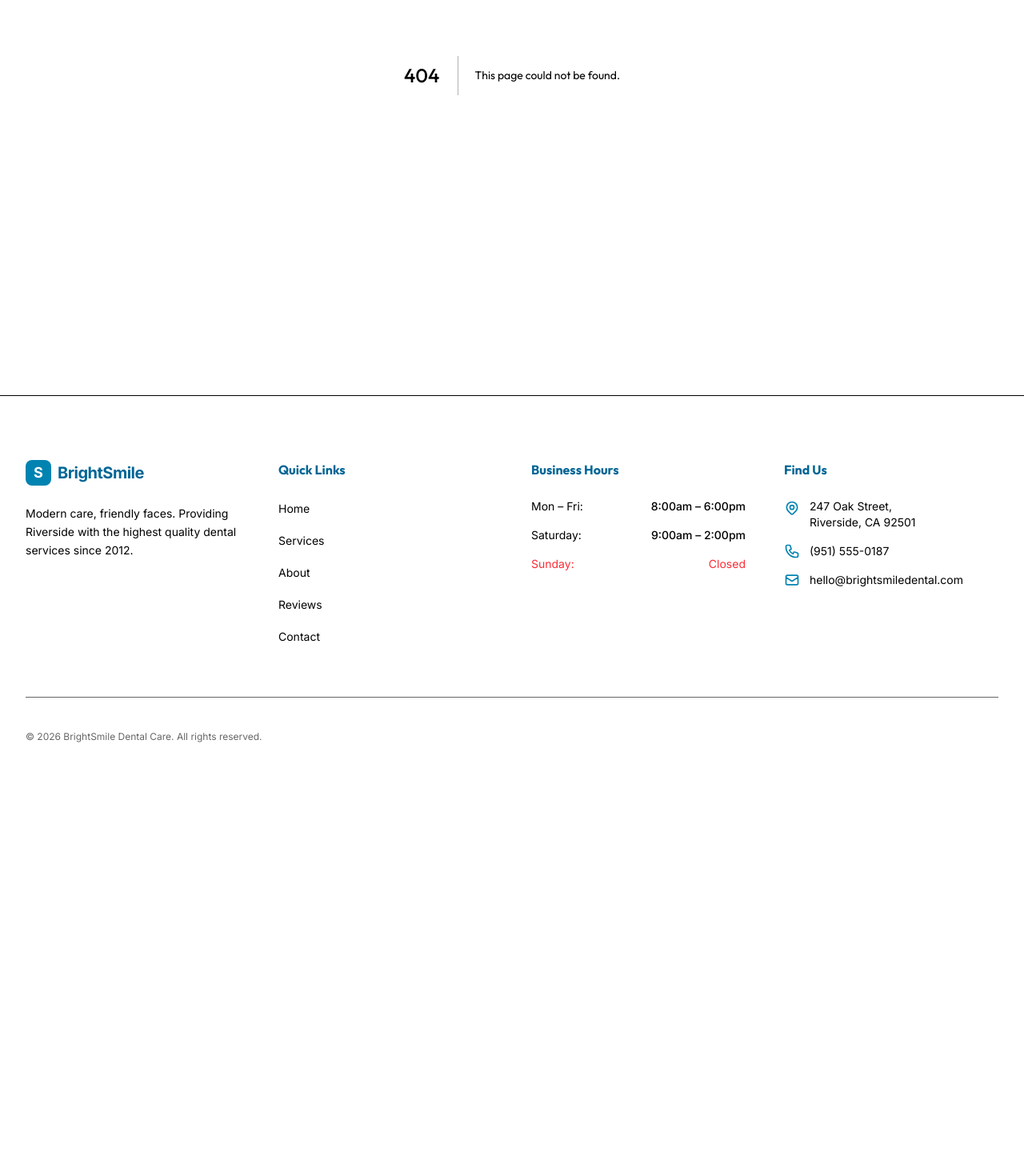
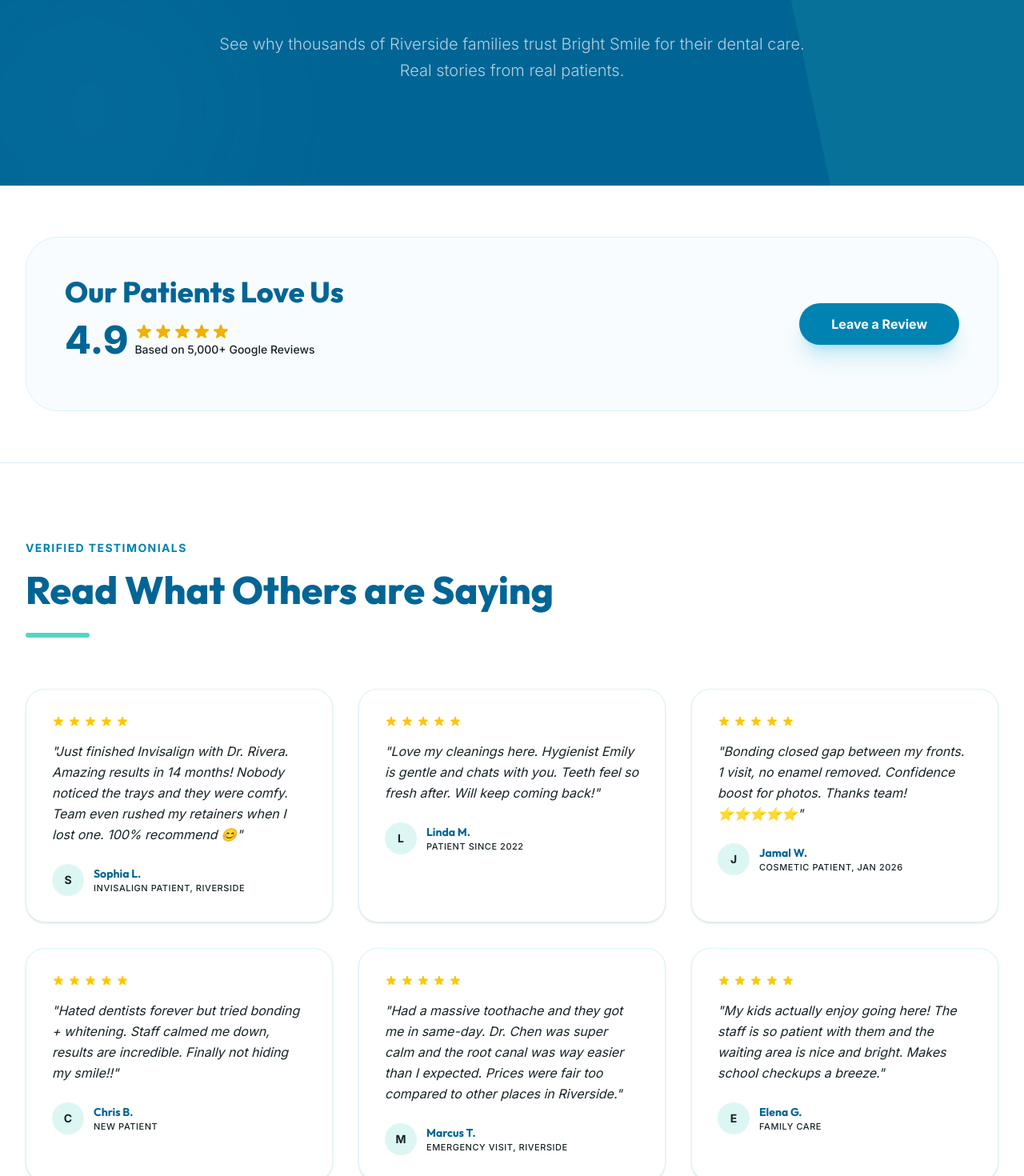
Before and after one commit to knezevickris/learning-projects, a Next.js app in the folder bright-smile-website/: page /reviews in a window 1280 px wide. Before the commit this address had no page. Shown: the part 306-1776 px from the top of the page at 80% size. Before the commit the page ends 1276 px from the top, so only its background shows below. Built offline with nearby package versions, Linux system fonts and the light colour scheme.

Commit message:
add: Patient Review page

```diff
--- /dev/null
+++ b/bright-smile-website/src/app/reviews/page.tsx
@@ -0,0 +1,146 @@
+import PageHeader from "@/components/ui/PageHeader";
+import SectionHeading from "@/components/ui/SectionHeading";
+import TestimonialCard from "@/components/ui/TestimonialCard";
+import Button from "@/components/ui/Button";
+
+const reviews = [
+  {
+    name: "Sophia L.",
+    role: "Invisalign Patient, Riverside",
+    content: "Just finished Invisalign with Dr. Rivera. Amazing results in 14 months! Nobody noticed the trays and they were comfy. Team even rushed my retainers when I lost one. 100% recommend 😊",
+  },
+  {
+    name: "Linda M.",
+    role: "Patient since 2022",
+    content: "Love my cleanings here. Hygienist Emily is gentle and chats with you. Teeth feel so fresh after. Will keep coming back!",
+  },
+  {
+    name: "Jamal W.",
+    role: "Cosmetic Patient, Jan 2026",
+    content: "Bonding closed gap between my fronts. 1 visit, no enamel removed. Confidence boost for photos. Thanks team! ⭐️⭐️⭐️⭐️⭐️",
+  },
+  {
+    name: "Chris B.",
+    role: "New Patient",
+    content: "Hated dentists forever but tried bonding + whitening. Staff calmed me down, results are incredible. Finally not hiding my smile!!",
+  },
+  {
+    name: "Marcus T.",
+    role: "Emergency Visit, Riverside",
+    content: "Had a massive toothache and they got me in same-day. Dr. Chen was super calm and the root canal was way easier than I expected. Prices were fair too compared to other places in Riverside.",
+  },
+  {
+    name: "Elena G.",
+    role: "Family Care",
+    content: "My kids actually enjoy going here! The staff is so patient with them and the waiting area is nice and bright. Makes school checkups a breeze.",
+  },
+  {
+    name: "David R.",
+    role: "Whitening Treatment",
+    content: "Started whitening treatment last week. Even after the first session I noticed a huge difference. Looking forward to the final results for my wedding!",
+  },
+  {
+    name: "Sarah Higgins",
+    role: "Veneers Patient",
+    content: "Got my porcelain veneers done here. I was nervous about the process but Dr. Chen explained everything perfectly. They look so natural, I couldn't be happier with how my face changed.",
+  },
+  {
+    name: "Kevin P.",
+    role: "Routine Checkup",
+    content: "Friendly faces every time I walk in. Professional, clean, and they stay on schedule. Never had to wait more than 5 minutes for my appointment.",
+  },
+  {
+    name: "Maria S.",
+    role: "Orthodontics",
+    content: "Traditional braces were a long journey but the team made it manageable. Now I'm finally showing off my straight teeth. Thanks Dr. Rivera!",
+  },
+];
+
+export default function ReviewsPage() {
+  return (
+    <main className="flex flex-col w-full">
+      <PageHeader
+        title="Patient Reviews"
+        subtitle="Success Stories"
+        description="See why thousands of Riverside families trust Bright Smile for their dental care. Real stories from real patients."
+      />
+
+      {/* Ratings Summary Section */}
+      <section className="py-16 bg-white dark:bg-[var(--background)]">
+        <div className="max-w-7xl mx-auto px-4 sm:px-6 lg:px-8">
+          <div className="bg-dental-50/50 dark:bg-dental-900/10 rounded-[2.5rem] p-8 md:p-12 border border-dental-100 dark:border-dental-800 flex flex-col md:flex-row items-center justify-between gap-12">
+            <div className="text-center md:text-left">
+              <h2 className="text-3xl md:text-4xl font-extrabold text-dental-700 dark:text-white mb-4">
+                Our Patients Love Us
+              </h2>
+              <div className="flex items-center justify-center md:justify-start space-x-2 mb-4">
+                <span className="text-5xl font-extrabold text-dental-700 dark:text-accent-400">4.9</span>
+                <div className="flex flex-col">
+                  <div className="flex text-yellow-500">
+                    {[...Array(5)].map((_, i) => (
+                      <svg key={i} className="w-6 h-6 fill-current" viewBox="0 0 20 20">
+                        <path d="M9.049 2.927c.3-.921 1.603-.921 1.902 0l1.07 3.292a1 1 0 00.95.69h3.462c.969 0 1.371 1.24.588 1.81l-2.8 2.034a1 1 0 00-.364 1.118l1.07 3.292c.3.921-.755 1.688-1.54 1.118l-2.8-2.034a1 1 0 00-1.175 0l-2.8 2.034c-.784.57-1.838-.197-1.539-1.118l1.07-3.292a1 1 0 00-.364-1.118L2.98 8.72c-.783-.57-.38-1.81.588-1.81h3.461a1 1 0 00.951-.69l1.07-3.292z" />
+                      </svg>
+                    ))}
+                  </div>
+                  <span className="text-sm text-foreground/60 font-medium">Based on 5,000+ Google Reviews</span>
+                </div>
+              </div>
+            </div>
+
+            <div className="flex flex-col sm:flex-row gap-6">
+              <Button
+                href="#leave-review"
+                className="!bg-dental-600 hover:!bg-dental-700 !px-10 shadow-xl"
+              >
+                Leave a Review
+              </Button>
+            </div>
+          </div>
+        </div>
+      </section>
+
+      {/* Reviews Grid Section */}
+      <section className="py-24 bg-white dark:bg-[var(--background)] border-t border-dental-100 dark:border-dental-800">
+        <div className="max-w-7xl mx-auto px-4 sm:px-6 lg:px-8">
+          <SectionHeading
+            subtitle="Verified Testimonials"
+            title="Read What Others are Saying"
+            className="mb-16"
+          />
+
+          <div className="grid md:grid-cols-2 lg:grid-cols-3 gap-8">
+            {reviews.map((review, i) => (
+              <TestimonialCard
+                key={i}
+                name={review.name}
+                role={review.role}
+                content={review.content}
+                rating={5}
+              />
+            ))}
+          </div>
+        </div>
+      </section>
+
+      {/* Final CTA Banner */}
+      <section className="py-20 bg-dental-700 relative overflow-hidden">
+        <div className="absolute top-0 right-0 w-1/3 h-full bg-accent-500/10 skew-x-12 translate-x-32" />
+        <div className="max-w-7xl mx-auto px-4 sm:px-6 lg:px-8 text-center relative z-10">
+          <h2 className="text-3xl md:text-5xl font-extrabold text-white mb-8">
+            Be Our Next Success Story
+          </h2>
+          <p className="text-xl text-white/80 mb-12 max-w-2xl mx-auto leading-relaxed">
+            Experience the clinical excellence and friendly atmosphere our residents can't stop talking about.
+          </p>
+          <Button
+            href="/contact"
+            className="!bg-white !text-dental-700 hover:!bg-accent-500 hover:!text-dental-900 !px-12 !py-5 !text-lg"
+          >
+            Start Your Journey
+          </Button>
+        </div>
+      </section>
+    </main>
+  );
+}
```
